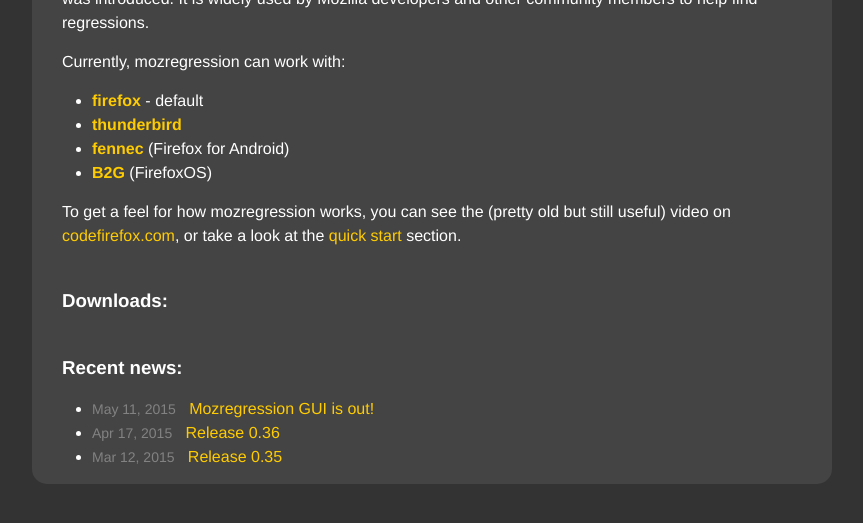
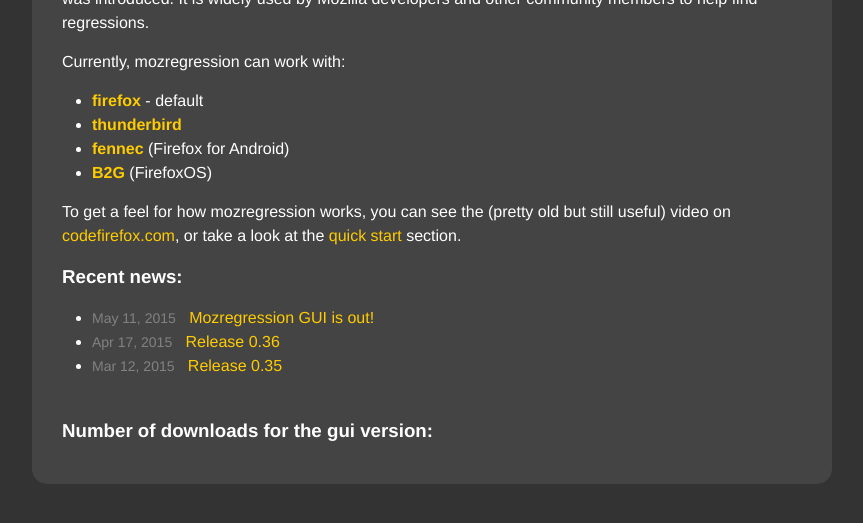
Before and after one commit to mozilla/mozregression, a Jekyll site: the page built from index.md, in a window 1280 px wide, cut to the strip 324-847 px from the top of the page. Shown: the whole strip, without its empty margins (208-1071 px from the left). Built offline with Jekyll 4.4.1, drawn with Linux system fonts in a browser that asks for light colours; some of the changed lines change nothing that is shown.

Commit message:
fixed to only O.S. info

```diff
--- a/_layouts/home.html
+++ b/_layouts/home.html
@@ -4,38 +4,6 @@
 <div class="home">
   {{ content }}
 
-  <br>
-  <h3>Downloads:</h3>
-  <div id="downloads">
-  </div>
-  <script>
-  function createElement(tags) {
-    var tag = document.createElement('dl');
-    var template = '<dl>'
-    +  '<dt> <strong>'+ tags.tag + '</strong> </dt>'
-    +  '<dd>linux: ' + tags.data.linux + '</dd>'
-    +  '<dd>windows: ' + tags.data.windows + '</dd>';
-    tag.innerHTML = template;
-    document.getElementById('downloads').appendChild(tag);
-  }
-  var tags = {};
-  $.ajax({
-    url: "https://api.github.com/repos/mozilla/mozregression/releases"
-  }).done(function(data1) {
-    $.each(data1, function( index, tagData ){
-      tags[tagData.tag_name] = {};
-      $.each(tagData.assets, function( index, platformData ){
-        if(platformData.name == 'mozregression-gui.exe') {
-          tags[tagData.tag_name]['windows'] = platformData.download_count;
-        } else {
-          tags[tagData.tag_name]['linux'] = platformData.download_count;
-        }
-      });
-        createElement({tag: tagData.tag_name, data: tags[tagData.tag_name]});
-    });
-  });
-  </script>
-  <br>
   <h3>Recent news:</h3>
   <ul class="post-list">
     {% for post in site.posts limit:3 %}
@@ -50,3 +18,48 @@
     {% endfor %}
   </ul>
 </div>
+
+
+<br>
+<h3>Number of downloads for the gui version:</h3>
+<div id="downloads">
+</div>
+<br>
+
+<script>
+function createElement(tags) {
+  var tag = document.createElement('dl');
+  var template = '<dl>'
+  +  '<dd>linux: ' + tags.data.linux + '</dd>'
+  +  '<dd>windows: ' + tags.data.windows + '</dd>';
+  tag.innerHTML = template;
+  document.getElementById('downloads').appendChild(tag);
+}
+
+$.ajax({
+  url: "https://api.github.com/repos/mozilla/mozregression/releases"
+}).done(function(data1) {
+
+  var tags = { 'windows': 0, 'linux':0, 'osx':0 }
+
+  $.each(data1, function( index, tagData ){
+
+    $.each(tagData.assets, function( index, platformData ){
+
+      var platformName = platformData.name;
+
+      if(platformName.match(/\.[0-9a-z]{1,5}$/g) == '.exe') {
+        tags['windows'] += platformData.download_count;
+      } else if (platformName.match(/.*\.(tgz$)|(tar\.gz$)/g) == 'tar.gz') {
+        tags['linux'] += platformData.download_count;
+      } else if (platformName.match(/\.[0-9a-z]{1,5}$/g) == '.dmg') {
+        tags['osx'] += platformData.download_count;
+      }
+
+    });
+
+  });
+
+  createElement({data: tags});
+});
+</script>
```
